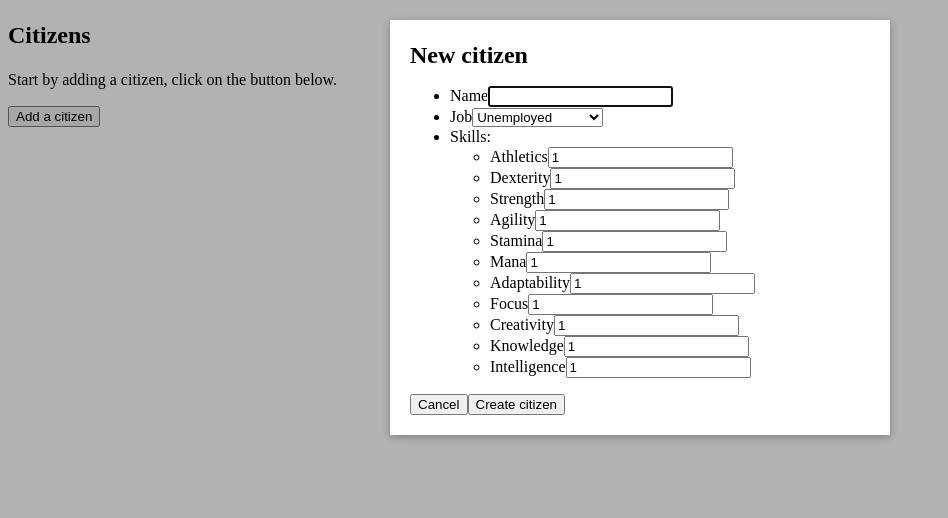
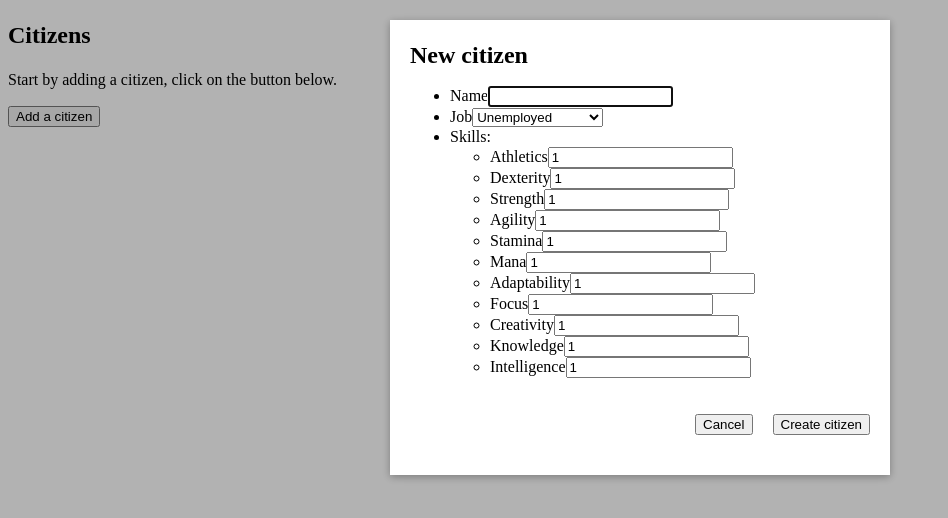
Before and after one commit to bastientanesie/minecolonies-companion, a Vue app: page / in a window 1280 px wide. Both pictures are taken after a click on the button "Add a citizen". Shown: the top 518 px of the page, without its empty margins (0-948 px from the left). Built offline with nearby package versions, Linux system fonts and the light colour scheme.

Commit message:
refactor(modal): add a slot to handle buttons & actions

```diff
--- a/src/components/EditCitizenForm.vue
+++ b/src/components/EditCitizenForm.vue
@@ -1,6 +1,10 @@
 <template>
   <Modal @close="closeForm">
     <template v-slot:header>Edit citizen: {{ citizen.name }}</template>
+    <template v-slot:actions>
+      <button class="modal-action-list-item" type="button" @click.prevent="closeForm">Cancel</button>
+      <button class="modal-action-list-item" type="button" @click.prevent="handleSubmit">Save changes</button>
+    </template>
 
     <form @submit.prevent="handleSubmit">
       <ul>
@@ -24,10 +28,7 @@
           </ul>
         </li>
       </ul>
-      <div class="modal-action-list">
-        <button class="modal-action-list-item" type="reset" @click.prevent="closeForm">Cancel</button>
-        <button class="modal-action-list-item" type="submit">Save changes</button>
-      </div>
+      <button type="submit" style="display: none;"></button>
     </form>
   </Modal>
 </template>
--- a/src/components/Modal.vue
+++ b/src/components/Modal.vue
@@ -10,9 +10,12 @@
           <div class="modal-body">
             <slot>
               <p>Default modal content</p>
-              <div class="modal-action-list">
-                <button class="modal-action-list-item" type="reset" @click.prevent="$emit('close')">Close</button>
-              </div>
+            </slot>
+          </div>
+
+          <div class="modal-action-list">
+            <slot name="actions">
+              <button class="modal-action-list-item" type="button" @click.prevent="$emit('close')">Close</button>
             </slot>
           </div>
         </div>
@@ -27,7 +30,7 @@
     }
 </script>
 
-<style scoped>
+<style>
   .modal-overlay {
     background-color: rgba(0, 0, 0, 0.3);
     bottom: 0;
@@ -45,9 +48,12 @@
   .modal-container {
     background-color: #ffffff;
     box-shadow: 0 2px 8px rgba(0, 0, 0, 0.3);
+    display: flex;
+    flex-direction: column;
     margin: 20px auto;
+    min-width: 500px;
+    overflow-y: auto;
     padding: 20px;
-    min-width: 500px;
     transition: all 1s ease;
     z-index: 11;
   }
@@ -57,13 +63,17 @@
     padding: 0;
   }
 
+  .modal-body {
+    flex: 1 1 auto;
+  }
+
   .modal-action-list {
     display: flex;
     flex-direction: row;
   }
 
   .modal-action-list-item {
-    margin: 0;
+    margin: 20px 0;
   }
 
   .modal-action-list-item:not(:first-child) {
--- a/src/components/NewCitizenForm.vue
+++ b/src/components/NewCitizenForm.vue
@@ -1,6 +1,10 @@
 <template>
   <Modal @close="closeForm">
     <template v-slot:header>New citizen</template>
+    <template v-slot:actions>
+      <button class="modal-action-list-item" type="button" @click.prevent="closeForm">Cancel</button>
+      <button class="modal-action-list-item" type="button" @click.prevent="handleSubmit">Create citizen</button>
+    </template>
 
     <form @submit.prevent="handleSubmit">
       <ul>
@@ -24,10 +28,7 @@
           </ul>
         </li>
       </ul>
-      <div class="modal-action-list">
-        <button class="modal-action-list-item" type="reset" @click.prevent="closeForm">Cancel</button>
-        <button class="modal-action-list-item" type="submit">Create citizen</button>
-      </div>
+      <button type="submit" style="display: none;"></button>
     </form>
   </Modal>
 </template>
```
